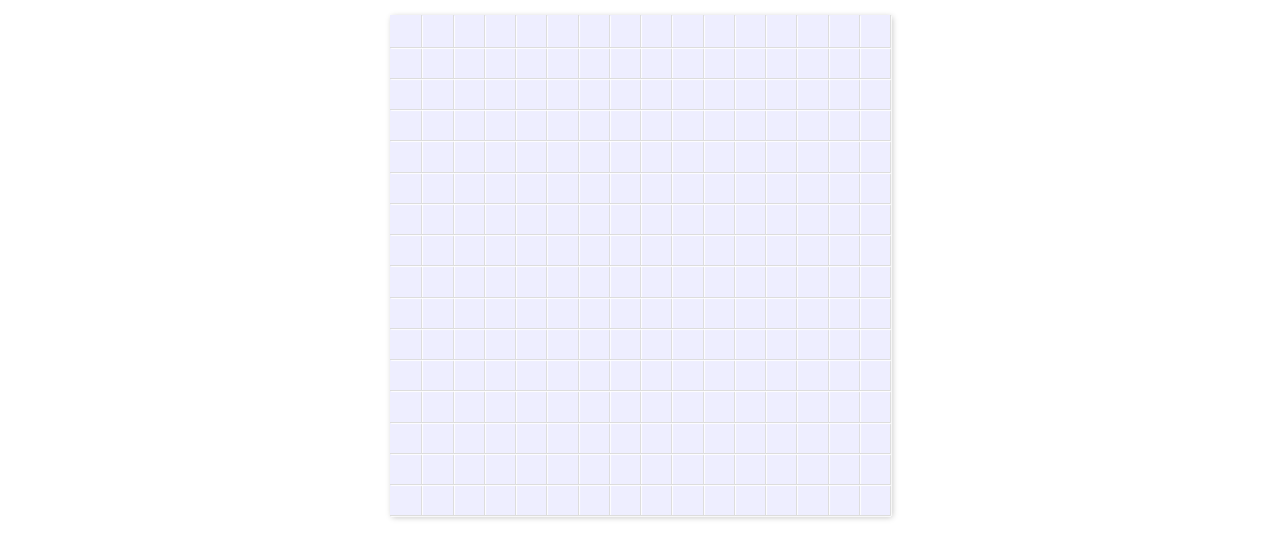
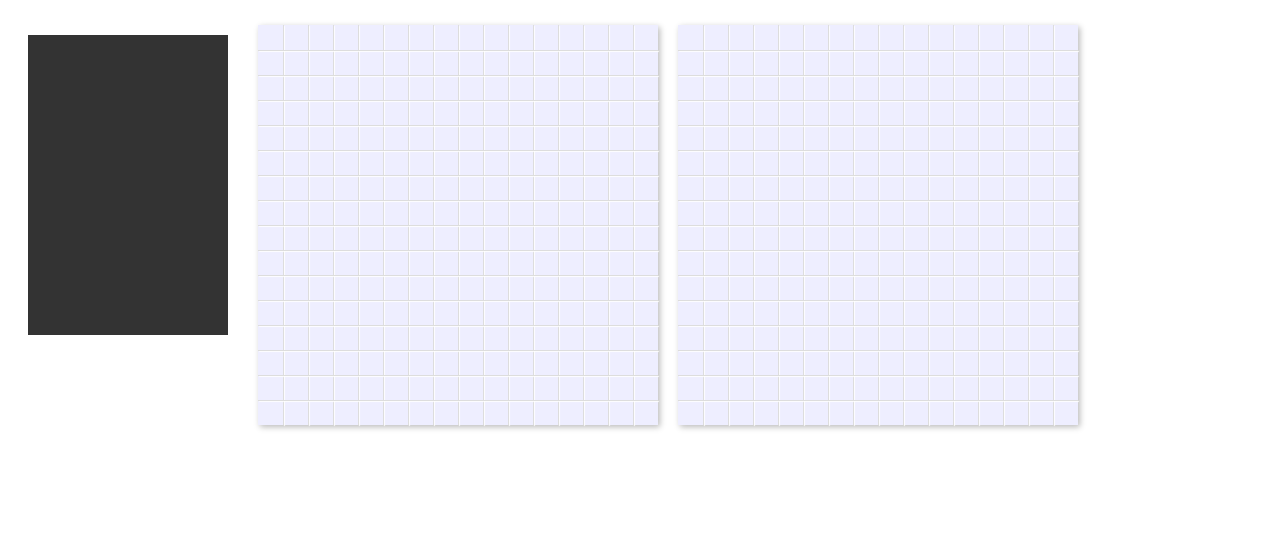
Before and after one commit to cait-wilterdink/battleship-exercise, a plain HTML site: page battleship.html in a window 1280 px wide. Shown: the part 44-602 px from the top of the page. Drawn offline with Linux system fonts and the light colour scheme.

Commit message:
There are now two boards, both handled by a BoardController, which I factored out into a separate file.

```diff
--- a/battleship.html
+++ b/battleship.html
@@ -20,9 +20,34 @@
 				background-color: white;
 			}
 
+            .harbor {
+                width: 200px;
+                height: 300px;
+                background-color: #333;
+            }
+
+            #harbor {
+                float: left;
+                margin: 20px;
+            }
+
+            .boardsArea {
+                float: right;
+            }
+
+            #shipsBoard {
+                float: left;
+                margin: 10px;
+            }
+
+            #shotsBoard {
+                float: left;
+                margin: 10px;
+            }
+
 			.board {
-				width: 500px;
-				height: 500px;
+				width: 400px;
+				height: 400px;
 				box-shadow: 2px 2px 6px #bbb;
 				background-color: #eef;
                 position: relative;
@@ -60,13 +85,34 @@
                 opacity: 0.5;
             }
 
+            .ship {
+                border-radius: 5px;
+                border: 1px solid #666;
+                background-color: #999;
+                z-index: 20;
+            }
+
+
+
+
         </style>
 
 	</head>
 
 	<body>
         <h3>[battleshipesque]</h3>
-        <div id="main"></div>
+        <div id="main">
+
+            <div class="harbor" id="harbor"></div>
+
+            <div class="boardsArea">
+
+                <div class="board ships" id="shipsBoard"></div>
+                <div class="board shots" id="shotsBoard"></div>
+
+            </div>
+
+        </div>
 
 	</body>
 
--- a/battleship.js
+++ b/battleship.js
@@ -1,59 +1,16 @@
-/* Copyright (C) 2012, Conductor, Inc. All rights reserved */
-
 "use strict";
 
-define("battleship", [ 'jquery' ], function() {
-
-    var rows = 16;
-    var cols = 16;
+define("battleship", [ 'jquery', 'src/BoardController' ], function($, BoardController) {
 
     function App(container) {
         this.$container = container;
-        this.$board = $('<div class="board"></div>').appendTo(container);
-        this.redrawBoard();
+        this.$shipsBoard = $('#shipsBoard')
+            .appendTo(container);
+        this.shipsBoardController = new BoardController(this.$shipsBoard);
+        this.$shotsBoard = $('#shotsBoard')
+            .appendTo(container);
+        this.shotsBoardController = new BoardController(this.$shotsBoard);
     }
-
-    App.prototype.redrawBoard = function() {
-        this.placeBoxesAndLines();
-
-    };
-
-    App.prototype.placeBoxesAndLines = function() {
-        this.$board.find('.gridLine.vertical').remove();
-        this.$board.find('.gridLine.horizontal').remove();
-
-        var boardW = this.$board.width();
-        var boardH = this.$board.width();
-
-        var lineX = 0;
-        do {
-            lineX += boardW/cols;
-            $('<div class="gridLine vertical"></div>').css({ left: lineX }).appendTo(this.$board);
-        } while (lineX < boardW);
-
-        var lineY = 0;
-        do {
-            lineY += boardH/rows;
-            $('<div class="gridLine horizontal"></div>').css({ top: lineY }).appendTo(this.$board);
-        } while (lineY < boardH);
-
-        for (var col = 0; col < rows; col++) {
-            for (var row = 0; row < cols; row++) {
-                var gridBox = $('<div class="gridBox"></div>')
-                    .css({
-                        width: boardW / cols - 2,
-                        height: boardH / rows - 2,
-                        left: col * (boardW / cols) + 1,
-                        top: row * (boardH / rows) + 1
-                    })
-                    .attr('row', row)
-                    .attr('col', col)
-                    .appendTo(this.$board);
-            }
-        }
-
-    };
-
 
     return App;
 
--- /dev/null
+++ b/src/BoardController.js
@@ -0,0 +1,59 @@
+"use strict";
+
+define([ "jquery" ], function($) {
+
+    var rows = 16;
+    var cols = 16;
+
+    function BoardController($board) {
+        this.$board = $board;
+        this.redraw();
+    }
+
+    BoardController.prototype.redraw = function() {
+        this.placeBoxesAndLines();
+    };
+
+    BoardController.prototype.placeBoxesAndLines = function() {
+        this.$board.find('.gridLine.vertical').remove();
+        this.$board.find('.gridLine.horizontal').remove();
+
+        var boardW = this.$board.width();
+        var boardH = this.$board.width();
+
+        var lineX = boardW/cols;
+        while (lineX < boardW) {
+            $('<div class="gridLine vertical"></div>').css({ left: lineX }).appendTo(this.$board);
+            lineX += boardW/cols;
+        }
+
+        var lineY = boardH/rows;
+        while (lineY < boardH) {
+            $('<div class="gridLine horizontal"></div>').css({ top: lineY }).appendTo(this.$board);
+            lineY += boardH/rows;
+        }
+
+        for (var col = 0; col < rows; col++) {
+            for (var row = 0; row < cols; row++) {
+                var gridBox = $('<div class="gridBox"></div>')
+                    .css({
+                        width: boardW / cols - 2,
+                        height: boardH / rows - 2,
+                        left: col * (boardW / cols) + 1,
+                        top: row * (boardH / rows) + 1
+                    })
+                    .attr('row', row)
+                    .attr('col', col)
+                    .appendTo(this.$board);
+            }
+        }
+
+    };
+
+    BoardController.prototype.getElement = function() {
+        return this.$element;
+    };
+
+
+    return BoardController;
+});
```
Also changed, not shown: jam/underscore/package.json (added, +7 -0 lines).
